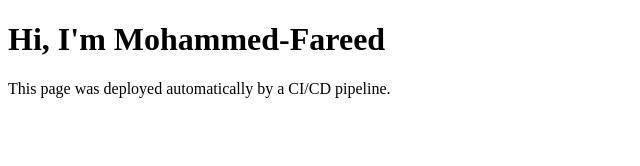
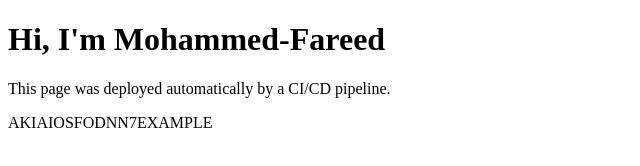
Before and after one commit to ninety7-fareed/my-first-pipeline, a plain HTML site: page index.html in a window 1280 px wide. Shown: the whole page, without its empty margins (0-640 px from the left). Drawn offline with Linux system fonts and the light colour scheme.

Commit message:
test commit

```diff
--- a/index.html
+++ b/index.html
@@ -7,5 +7,6 @@
 <body>
   <h1>Hi, I'm Mohammed-Fareed</h1>
   <p>This page was deployed automatically by a CI/CD pipeline.</p>
+  <p>AKIAIOSFODNN7EXAMPLE</p>
 </body>
 </html>
```
